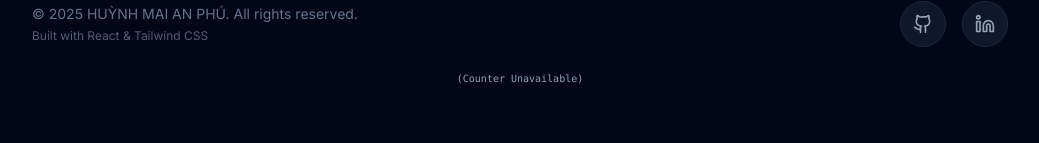
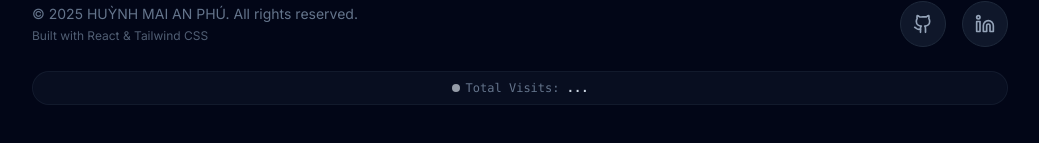
Before and after one commit to anphu123/portfolio, a React (Vite) app: page / in a window 1280 px wide. Shown: the part 3547-3690 px from the top of the page, without its empty margins (120-1159 px from the left). Built offline with nearby package versions, Linux system fonts and the light colour scheme; no server answers.

Commit message:
fix(VisitorCounter): simplify UI and remove loading states for better UX

```diff
--- a/components/VisitorCounter.tsx
+++ b/components/VisitorCounter.tsx
@@ -68,38 +68,29 @@ export const VisitorCounter: React.FC = () => {
         return String.fromCodePoint(...codePoints);
     };
 
-    if (loading) {
-        return (
-            <div className="flex justify-center items-center mt-6 text-xs text-slate-400">
-                <span className="animate-pulse">Loading visitor data...</span>
-            </div>
-        );
-    }
+    // Fallback data for display if API fails (or while loading)
+    const displayCount = data?.count ?? 0;
+    // Attempt to get country/flag, otherwise hide that part
+    const hasLocation = !!data?.country;
 
-    // If we have at least a count, show it. If not, show unavailable.
-    if (!data) {
-        return (
-            <div className="flex justify-center items-center mt-6 text-[10px] text-slate-400 font-mono">
-                (Counter Unavailable)
-            </div>
-        );
-    }
+    // Don't show loading state, just render what we have (or 0) to seem faster/seamless
+    // or simple skeleton
 
     return (
-        <div className="flex flex-wrap justify-center items-center gap-2 sm:gap-4 mt-6 text-[10px] sm:text-xs font-mono text-slate-400 dark:text-slate-500 bg-slate-100 dark:bg-slate-900/50 py-2 px-4 rounded-full border border-slate-200 dark:border-slate-800/50 hover:bg-slate-200 dark:hover:bg-slate-900 transition-colors cursor-help" title="Powered by CounterAPI.dev">
+        <div className="flex flex-wrap justify-center items-center gap-2 sm:gap-4 mt-6 text-[10px] sm:text-xs font-mono text-slate-400 dark:text-slate-500 bg-slate-100 dark:bg-slate-900/50 py-2 px-4 rounded-full border border-slate-200 dark:border-slate-800/50 hover:bg-slate-200 dark:hover:bg-slate-900 transition-colors cursor-help" title="Visitor Count">
             <div className="flex items-center gap-1.5">
-                <span className="w-2 h-2 rounded-full bg-green-500 animate-pulse"></span>
-                <span>Total Visits: <span className="font-bold text-slate-600 dark:text-slate-300">{data.count.toLocaleString()}</span></span>
+                <span className={`w-2 h-2 rounded-full ${data ? 'bg-green-500' : 'bg-gray-400'} animate-pulse`}></span>
+                <span>Total Visits: <span className="font-bold text-slate-600 dark:text-slate-300">{displayCount > 0 ? displayCount.toLocaleString() : '...'}</span></span>
             </div>
 
-            {data.country && (
+            {hasLocation && (
                 <>
                     <span className="text-slate-300 dark:text-slate-700">|</span>
                     <div className="flex items-center gap-1.5">
                         <span>From:</span>
                         <span className="font-medium text-slate-600 dark:text-slate-300 flex items-center gap-1">
-                            <span>{getFlagEmoji(data.flag || '')}</span>
-                            <span>{data.country}</span>
+                            <span>{getFlagEmoji(data!.flag || '')}</span>
+                            <span>{data!.country}</span>
                         </span>
                     </div>
                 </>
```
